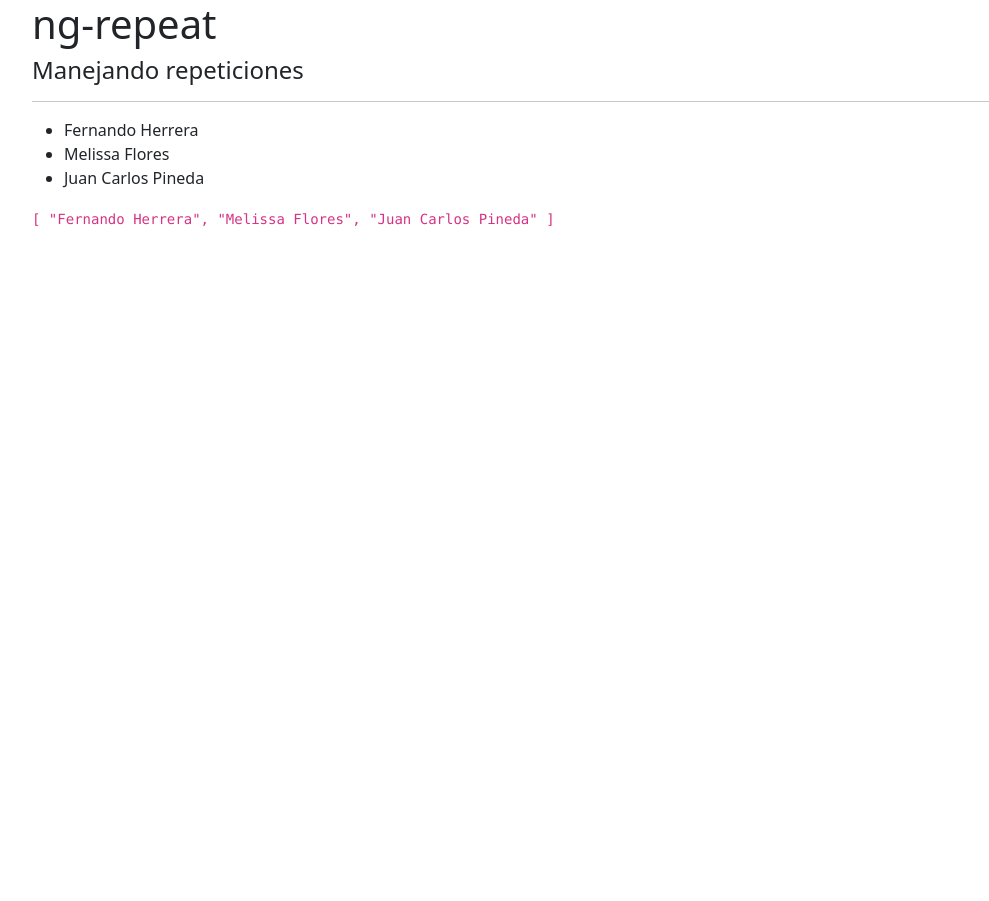
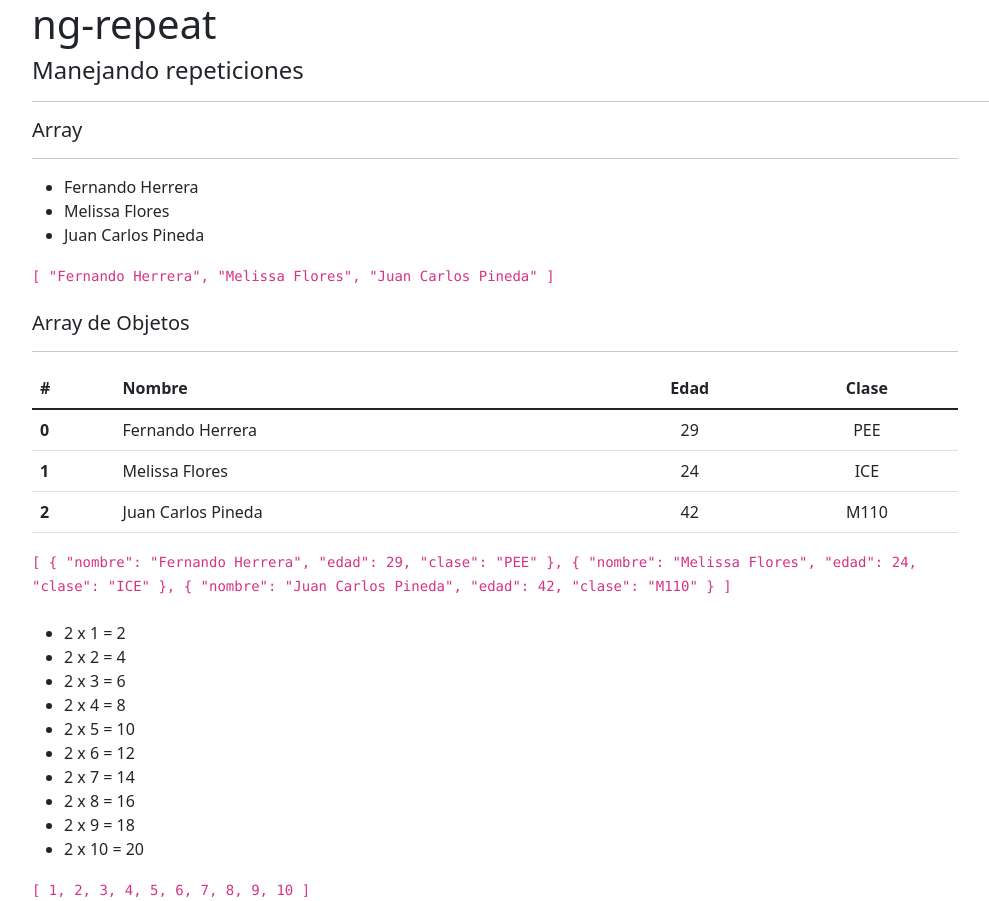
Before and after one commit to mauroviveros/course_AngularJS, a website: page Ejercicio_03-Repeticiones/index.html in a window 1280 px wide. Shown: the whole page, without its empty margins (50-1039 px from the left). Before the commit the page ends 800 px from the top, so only its background shows below. Drawn offline with nearby package versions, Linux system fonts and the light colour scheme.

Commit message:
feat:16. ng-repeat : Parte 2

```diff
--- a/Ejercicio_03-Repeticiones/index.html
+++ b/Ejercicio_03-Repeticiones/index.html
@@ -20,12 +20,43 @@
         <div class="row">
             <div class="col-10">
 
+                <h5>Array</h5><hr>
                 <ul>
                     <li ng-repeat="nombre in listado" >{{ nombre }}</li>
                 </ul>
+                <code>{{ listado | json }}</code>
 
+                <br><br>
 
-                <code>{{ listado | json }}</code>
+                <h5>Array de Objetos</h5><hr>
+                <table class="table">
+                    <thead>
+                        <tr>
+                            <th scope="col">#</th>
+                            <th scope="col">Nombre</th>
+                            <th scope="col" class="text-center">Edad</th>
+                            <th scope="col" class="text-center">Clase</th>
+                        </tr>
+                    </thead>
+                    <tbody>
+                        <tr ng-repeat="profesor in listadoProfesores">
+                            <th scope="row">{{ $index }}</th>
+                            <td>{{ profesor.nombre }}</td>
+                            <td class="text-center">{{ profesor.edad }}</td>
+                            <td class="text-center">{{ profesor.clase }}</td>
+                        </tr>
+                    </tbody>
+                </table>
+                <code>{{ listadoProfesores | json }}</code>
+
+                <br><br>
+
+                <ul>
+                    <li ng-repeat="numero in numeros">
+                        2 x {{ numero }} = {{ 2 * numero }}
+                    </li>
+                </ul>
+                <code>{{ numeros | json }}</code>
 
             </div>
         </div>
--- a/Ejercicio_03-Repeticiones/js/app.js
+++ b/Ejercicio_03-Repeticiones/js/app.js
@@ -4,5 +4,23 @@
     app.controller("listadoCtrl", ["$scope", function($scope){
 
         $scope.listado = ['Fernando Herrera', 'Melissa Flores', 'Juan Carlos Pineda'];
+        $scope.listadoProfesores = [
+            {
+                nombre: 'Fernando Herrera',
+                edad: 29,
+                clase: "PEE"
+            },
+            {
+                nombre: 'Melissa Flores',
+                edad: 24,
+                clase: 'ICE'
+            },
+            {
+                nombre: 'Juan Carlos Pineda',
+                edad: 42,
+                clase: 'M110'
+            }
+        ];
+        $scope.numeros = [1, 2, 3, 4, 5, 6, 7, 8, 9, 10];
     }]);
 })();
```
